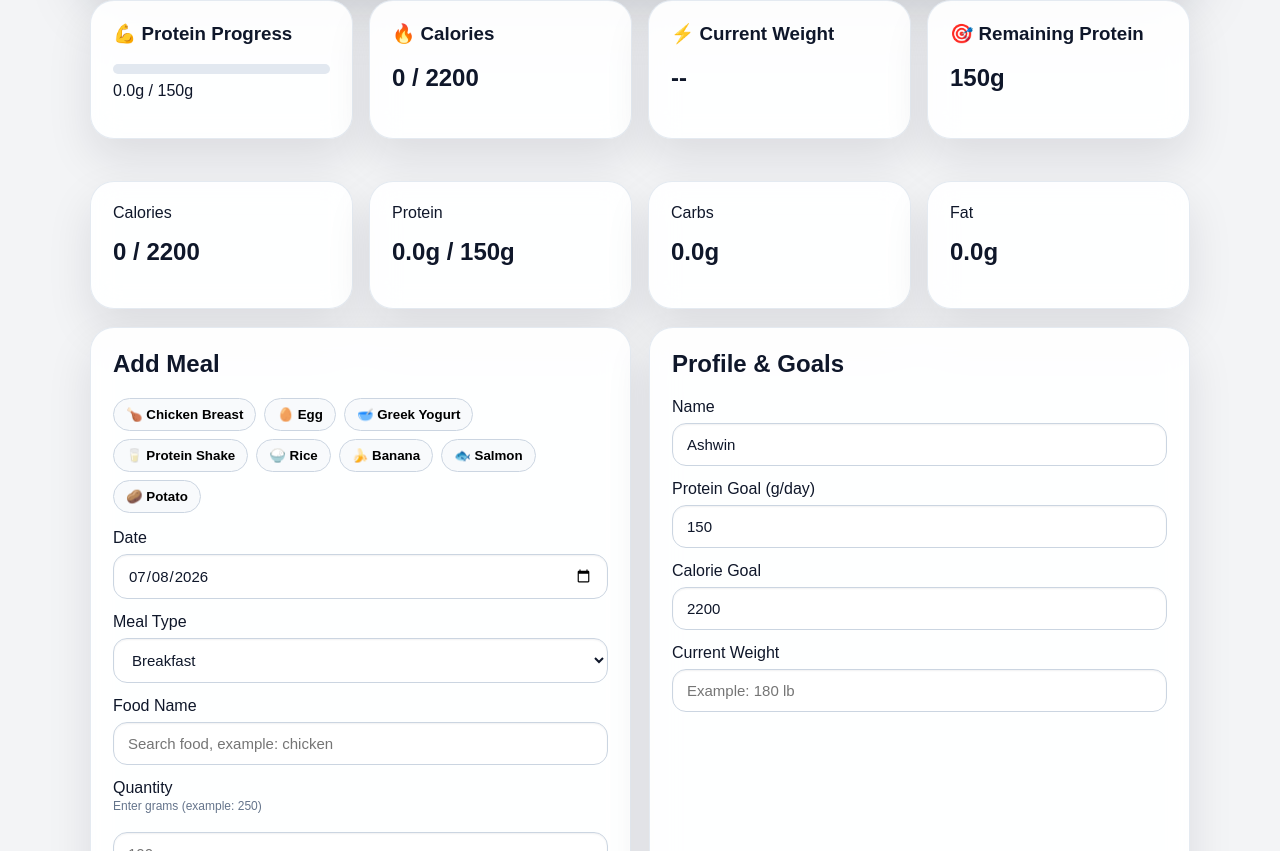
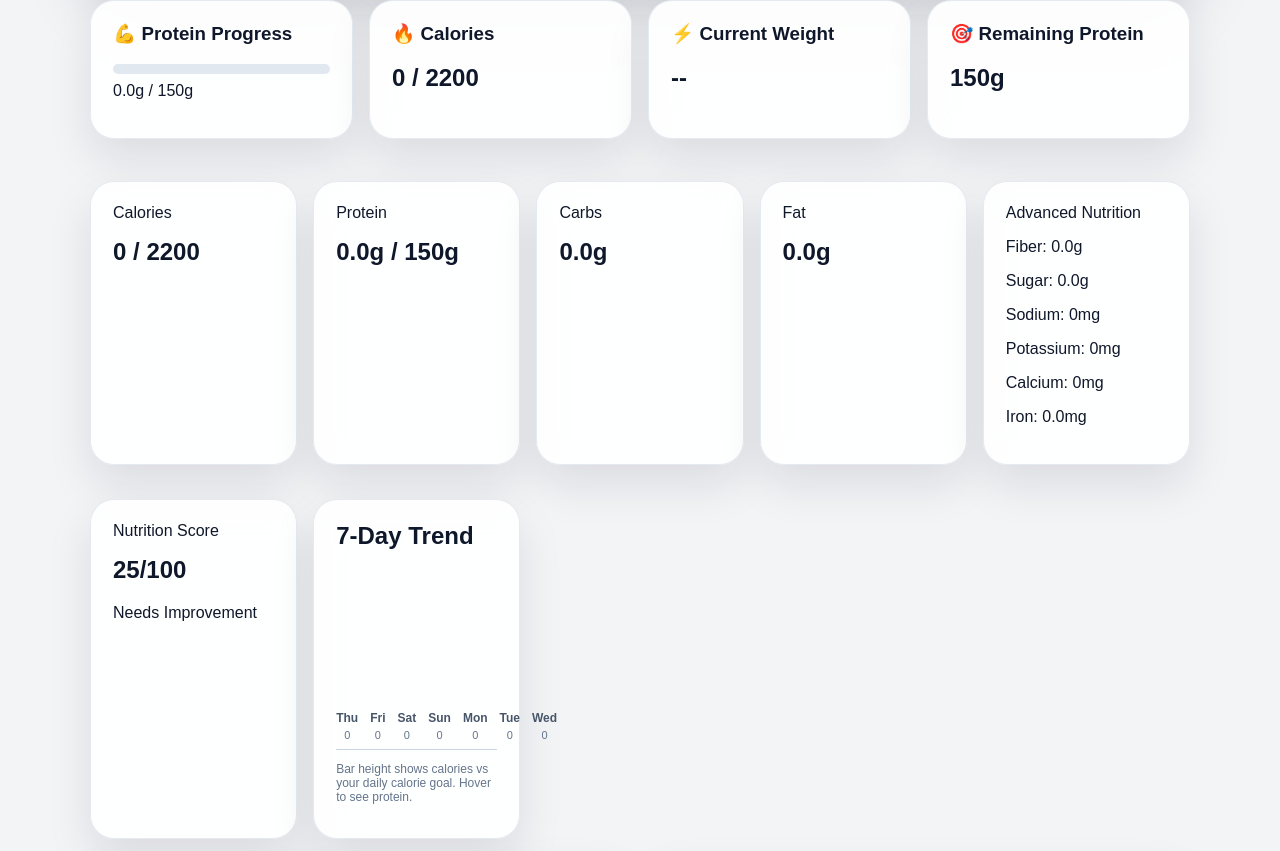
Before and after one commit to ashwinchandwani/nutrition-tracker, a React (Vite) app: page / in a window 1280 px wide. Shown: the part 249-1100 px from the top of the page. Built offline with nearby package versions, Linux system fonts and the light colour scheme.

Commit message:
Added AI nutriction workflow and analysis approval

```diff
--- a/src/App.jsx
+++ b/src/App.jsx
@@ -177,6 +177,11 @@ function App() {
 ];
 
   const [photo, setPhoto] = useState("");
+
+  const [isAnalyzingPhoto, setIsAnalyzingPhoto] = useState(false);
+
+  const [aiAnalysis, setAiAnalysis] = useState(null);
+
   const [chatInput, setChatInput] = useState("");
   const [chatMessages, setChatMessages] = useState([
     {
@@ -207,23 +212,106 @@ function App() {
       return mealsForDate.reduce(
         function (sum, meal) {
           return {
-            protein: sum.protein + Number(meal.protein),
-            carbs: sum.carbs + Number(meal.carbs),
-            fat: sum.fat + Number(meal.fat),
-            calories: sum.calories + Number(meal.calories)
+            protein: sum.protein + Number(meal.protein || 0),
+            carbs: sum.carbs + Number(meal.carbs || 0),
+            fat: sum.fat + Number(meal.fat || 0),
+            calories: sum.calories + Number(meal.calories || 0),
+
+            fiber: sum.fiber + Number(meal.fiber || 0),
+            sugar: sum.sugar + Number(meal.sugar || 0),
+            sodium: sum.sodium + Number(meal.sodium || 0),
+            calcium: sum.calcium + Number(meal.calcium || 0),
+            iron: sum.iron + Number(meal.iron || 0),
+            potassium: sum.potassium + Number(meal.potassium || 0)
           };
+
         },
         {
           protein: 0,
           carbs: 0,
           fat: 0,
-          calories: 0
+          calories: 0,
+
+          fiber: 0,
+          sugar: 0,
+          sodium: 0,
+          calcium: 0,
+          iron: 0,
+          potassium: 0
         }
       );
     },
     [mealsForDate]
   );
 
+  const nutritionScore = useMemo(
+    function () {
+      let score = 0;
+
+      if (totals.protein >= Number(profile.proteinGoal || 0))
+        score += 30;
+
+      if (totals.fiber >= 25)
+        score += 20;
+
+      if (totals.sodium <= 2300)
+        score += 15;
+
+      if (
+        totals.calories >= Number(profile.calorieGoal || 0) * 0.9 &&
+        totals.calories <= Number(profile.calorieGoal || 0) * 1.1
+      )
+        score += 25;
+
+      if (totals.sugar <= 50)
+        score += 10;
+
+      return score;
+    },
+    [totals, profile]
+  );
+
+  const sevenDayTrend = useMemo(
+  function () {
+    const days = [];
+
+    for (let i = 6; i >= 0; i--) {
+      const day = new Date();
+      day.setDate(day.getDate() - i);
+
+      const dateKey = day.toISOString().slice(0, 10);
+
+      const mealsForThisDay = meals.filter(function (meal) {
+        return meal.date === dateKey;
+      });
+
+      const dayTotals = mealsForThisDay.reduce(
+        function (sum, meal) {
+          return {
+            calories: sum.calories + Number(meal.calories || 0),
+            protein: sum.protein + Number(meal.protein || 0)
+          };
+        },
+        {
+          calories: 0,
+          protein: 0
+        }
+      );
+
+      days.push({
+        date: dateKey,
+        label: day.toLocaleDateString([], {
+          weekday: "short"
+        }),
+        calories: dayTotals.calories,
+        protein: dayTotals.protein
+      });
+    }
+
+    return days;
+  },
+  [meals]
+);
 
   function selectQuickFood(food) {
   setForm({
@@ -306,6 +394,68 @@ function App() {
 
     reader.readAsDataURL(file);
   }
+
+  function analyzeMealPhoto() {
+  if (!photo) {
+    alert("Please upload a meal photo first.");
+    return;
+  }
+
+  setIsAnalyzingPhoto(true);
+
+  // Temporary AI placeholder.
+  // Later this will call a backend AI vision API.
+  setTimeout(function () {
+    setAiAnalysis({
+      foodName: "Chia Pudding with Berries",
+      calories: 450,
+      protein: 12,
+      carbs: 42,
+      fat: 22,
+      fiber: 15,
+      sugar: 12,
+      sodium: 120,
+      calcium: 180,
+      iron: 3,
+      potassium: 450,
+      confidence: 75
+    });
+
+    setChatMessages([
+      ...chatMessages,
+      {
+        from: "Coach",
+        text:
+          "I detected " +
+          "Chia Pudding with Berries" +
+          " with approximately 75% confidence. Please review the estimate before accepting it."
+      }
+    ]);
+
+    setIsAnalyzingPhoto(false);
+  }, 1000);
+}
+
+  function acceptAiAnalysis() {
+  if (!aiAnalysis) return;
+
+  setForm({
+    ...form,
+    foodName: aiAnalysis.foodName,
+    protein: aiAnalysis.protein,
+    carbs: aiAnalysis.carbs,
+    fat: aiAnalysis.fat,
+    calories: aiAnalysis.calories,
+    fiber: aiAnalysis.fiber,
+    sugar: aiAnalysis.sugar,
+    sodium: aiAnalysis.sodium,
+    calcium: aiAnalysis.calcium,
+    iron: aiAnalysis.iron,
+    potassium: aiAnalysis.potassium
+  });
+
+  setAiAnalysis(null);
+}
 
   function calculateCalories() {
     if (form.calories !== "") {
@@ -608,7 +758,110 @@ function App() {
             <p>Fat</p>
             <h2>{totals.fat.toFixed(1)}g</h2>
           </div>
+
+          <div style={cardStyle}>
+            <p>Advanced Nutrition</p>
+
+            <p>Fiber: {totals.fiber.toFixed(1)}g</p>
+            <p>Sugar: {totals.sugar.toFixed(1)}g</p>
+            <p>Sodium: {totals.sodium.toFixed(0)}mg</p>
+            <p>Potassium: {totals.potassium.toFixed(0)}mg</p>
+            <p>Calcium: {totals.calcium.toFixed(0)}mg</p>
+            <p>Iron: {totals.iron.toFixed(1)}mg</p>
+          </div>
+
+          <div style={cardStyle}>
+            <p>Nutrition Score</p>
+
+            <h2>{nutritionScore}/100</h2>
+
+            <p>
+              {nutritionScore >= 80
+                ? "Excellent"
+                : nutritionScore >= 60
+                ? "Good"
+                : "Needs Improvement"}
+            </p>
+          </div>
+
+          <div style={cardStyle}>
+            <h2>7-Day Trend</h2>
+
+            <div
+              style={{
+                display: "flex",
+                alignItems: "end",
+                gap: "12px",
+                height: "180px",
+                marginTop: "20px",
+                borderBottom: "1px solid #cbd5e1",
+                paddingBottom: "8px"
+              }}
+            >
+              {sevenDayTrend.map(function (day) {
+                const calorieHeight =
+                  profile.calorieGoal > 0
+                    ? Math.min((day.calories / profile.calorieGoal) * 140, 140)
+                    : 0;
+
+                return (
+                  <div
+                    key={day.date}
+                    style={{
+                      flex: 1,
+                      textAlign: "center"
+                    }}
+                  >
+                    <div
+                      title={`${day.calories} calories, ${day.protein.toFixed(1)}g protein`}
+                      style={{
+                        height: `${calorieHeight}px`,
+                        background:
+                          "linear-gradient(180deg, #22c55e 0%, #2563eb 100%)",
+                        borderRadius: "10px 10px 4px 4px",
+                        marginBottom: "8px",
+                        minHeight: day.calories > 0 ? "10px" : "0px"
+                      }}
+                    />
+
+                    <p
+                      style={{
+                        fontSize: "12px",
+                        margin: "0",
+                        color: "#475569",
+                        fontWeight: "700"
+                      }}
+                    >
+                      {day.label}
+                    </p>
+
+                    <p
+                      style={{
+                        fontSize: "11px",
+                        margin: "4px 0 0",
+                        color: "#64748b"
+                      }}
+                    >
+                      {day.calories}
+                    </p>
+                  </div>
+                );
+              })}
+            </div>
+
+            <p
+              style={{
+                fontSize: "12px",
+                color: "#64748b",
+                marginTop: "12px"
+              }}
+            >
+              Bar height shows calories vs your daily calorie goal. Hover to see protein.
+            </p>
+          </div>
         </div>
+
+
 
         <div
           style={{
@@ -782,6 +1035,68 @@ function App() {
                   marginBottom: "12px"
                 }}
               />
+            )}
+
+
+            {photo && (
+              <button
+                type="button"
+                onClick={analyzeMealPhoto}
+                disabled={isAnalyzingPhoto}
+                style={{
+                  ...buttonStyle,
+                  width: "100%",
+                  marginBottom: "16px",
+                  background: isAnalyzingPhoto
+                    ? "#94a3b8"
+                    : "linear-gradient(135deg,#7c3aed,#2563eb)"
+                }}
+              >
+                {isAnalyzingPhoto
+                  ? "Analyzing Meal..."
+                  : "Analyze Meal Photo"}
+              </button>
+            )}
+
+            {aiAnalysis && (
+              <div
+                style={{
+                  background: "#f8fafc",
+                  border: "1px solid #cbd5e1",
+                  borderRadius: "12px",
+                  padding: "16px",
+                  marginBottom: "16px"
+                }}
+              >
+                <h3>🤖 AI Analysis</h3>
+
+                <p>
+                  <strong>Detected Food:</strong> {aiAnalysis.foodName}
+                </p>
+
+                <p>
+                  <strong>Confidence:</strong> {aiAnalysis.confidence}%
+                </p>
+
+                <p>Calories: {aiAnalysis.calories}</p>
+
+                <p>Protein: {aiAnalysis.protein}g</p>
+
+                <p>Carbs: {aiAnalysis.carbs}g</p>
+
+                <p>Fat: {aiAnalysis.fat}g</p>
+
+                <button
+                  type="button"
+                  onClick={acceptAiAnalysis}
+                  style={{
+                    ...buttonStyle,
+                    marginTop: "10px"
+                  }}
+                >
+                  Accept Analysis
+                </button>
+              </div>
             )}
 
             <label>Notes</label>
```
